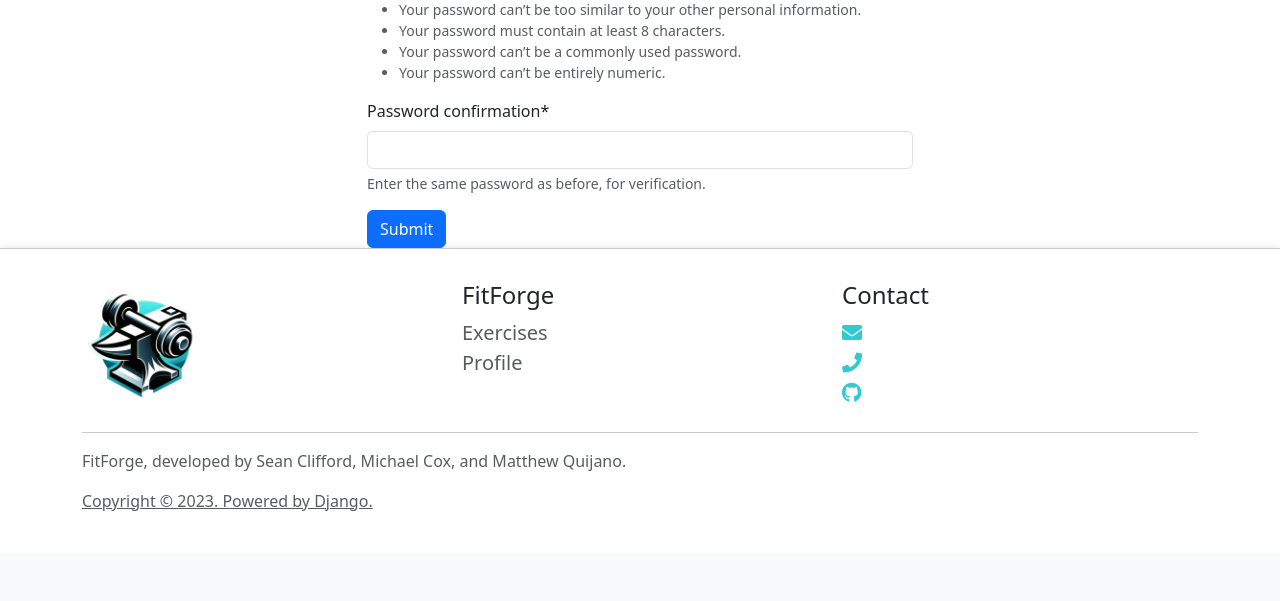
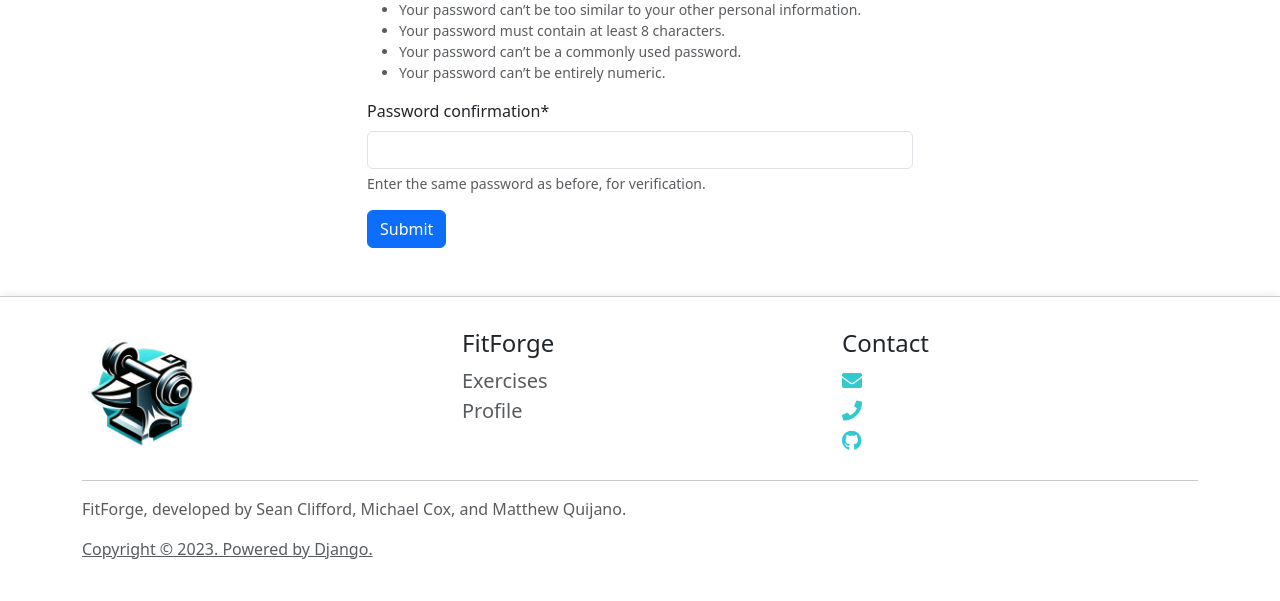
Before and after one commit to mq022002/FitForge, a Django app: page /accounts/register/ in a window 1280 px wide. Shown: the part 616-1217 px from the top of the page. Before the commit the page ends 1127 px from the top, so only its background shows below. Run offline with Django 4.2, Linux system fonts and the light colour scheme; some libraries are stand-ins or nearby versions.

Commit message:
added bottom margin

```diff
--- a/users/templates/registration/register.html
+++ b/users/templates/registration/register.html
@@ -5,7 +5,7 @@
 
 {% block content %}
 <div class="container main-container">
-    <div class="row d-flex justify-content-center">
+    <div class="row d-flex justify-content-center mb-5">
         <div class="col-6">
             <h1 class="display-4 text-center mt-5">Create Account</h1>
             <form action="{% url 'register' %}" method="POST" >
```
